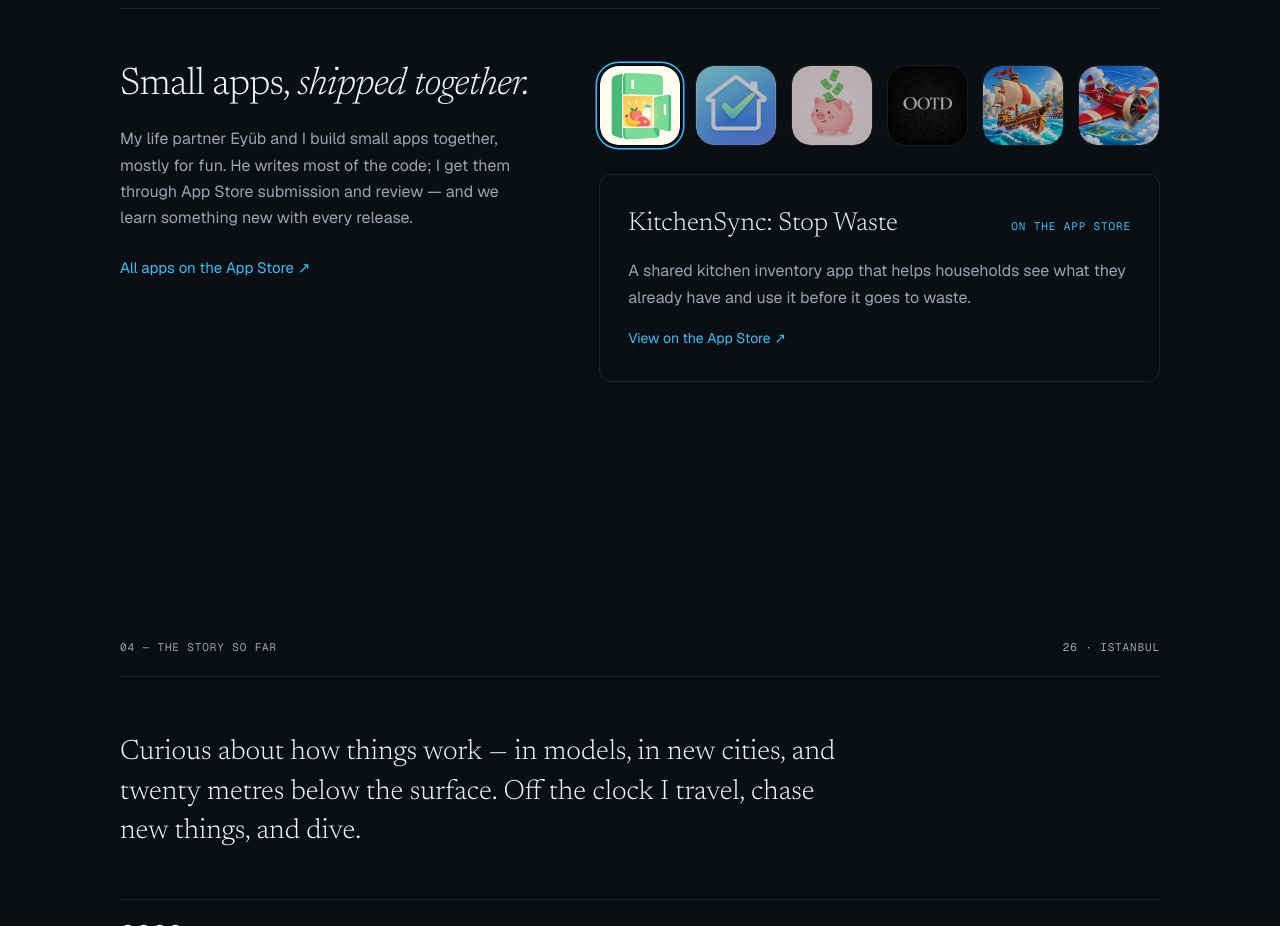
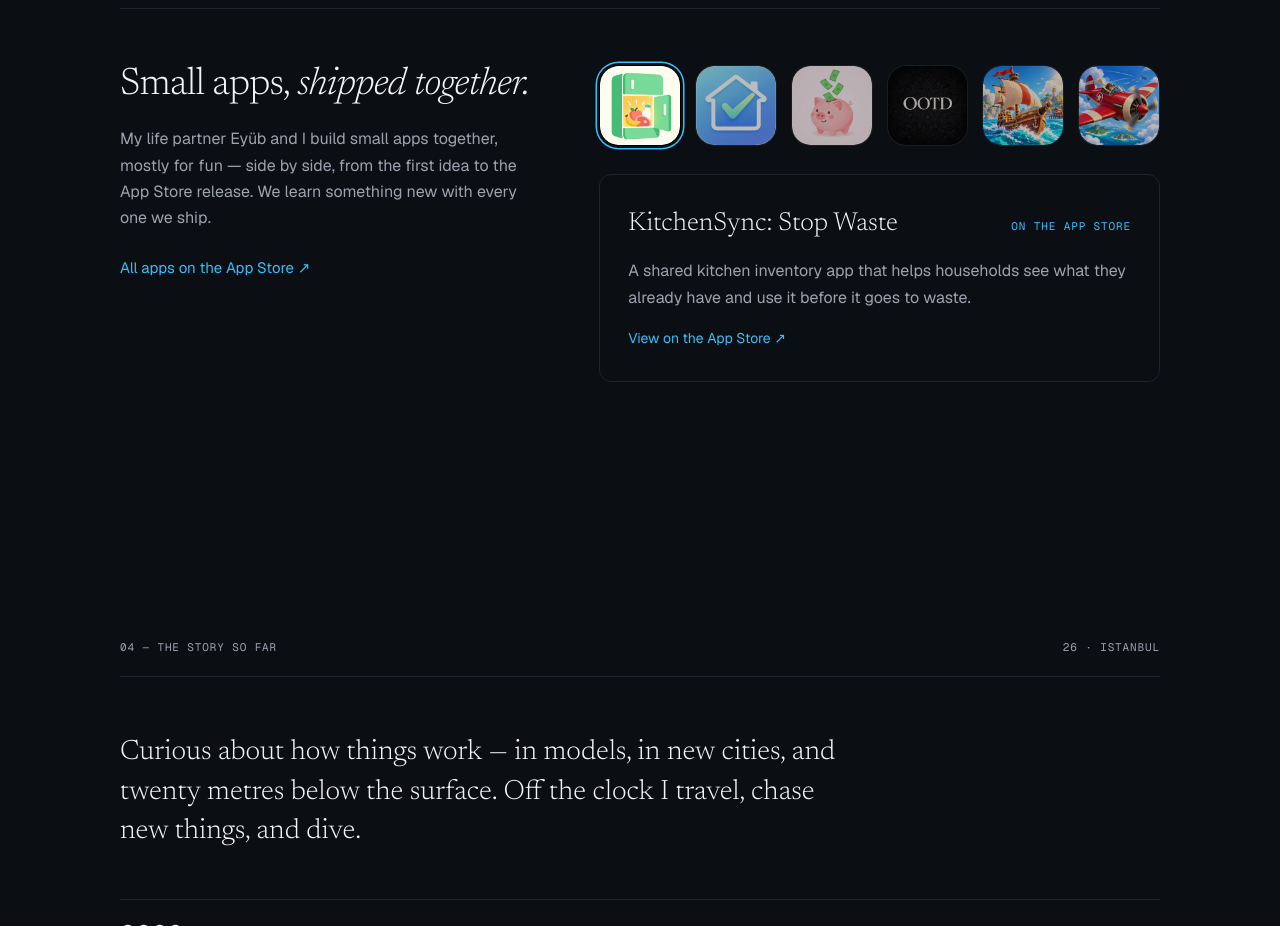
Before and after one commit to aylinaydincs/aylinaydin, a plain HTML site: page index.html in a window 1280 px wide. Shown: the part 4420-5346 px from the top of the page. Drawn offline with nearby package versions, Linux system fonts and the light colour scheme.

Commit message:
Describe indie apps as built together
Co-Authored-By: Claude Opus 5.5 <noreply@anthropic.com>
Claude-Session: https://claude.ai/code/session_015fLAXSoSY7q352zPySiEny

```diff
--- a/index.html
+++ b/index.html
@@ -340,7 +340,7 @@ footer{padding:clamp(6rem,12vw,10rem) 0 2.5rem}
       <div class="apps rv">
         <div>
           <h3 data-scramble>Small apps, <span class="it">shipped together.</span></h3>
-          <p class="body" style="margin-top:1.25rem">My life partner Eyüb and I build small apps together, mostly for fun. He writes most of the code; I get them through App Store submission and review — and we learn something new with every release.</p>
+          <p class="body" style="margin-top:1.25rem">My life partner Eyüb and I build small apps together, mostly for fun — side by side, from the first idea to the App Store release. We learn something new with every one we ship.</p>
           <a class="ln go" style="display:inline-block;margin-top:1.5rem;font-size:.9375rem" href="https://apps.apple.com/tr/developer/aylin-aydin-topcan/id1855650146" target="_blank" rel="noopener">All apps on the App Store ↗</a>
         </div>
         <div>
```
